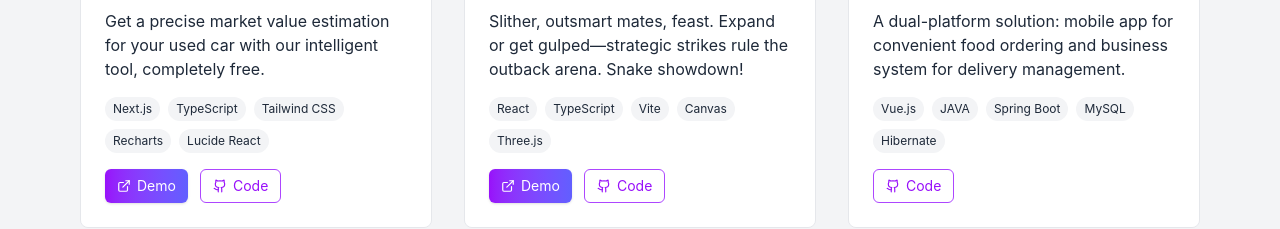
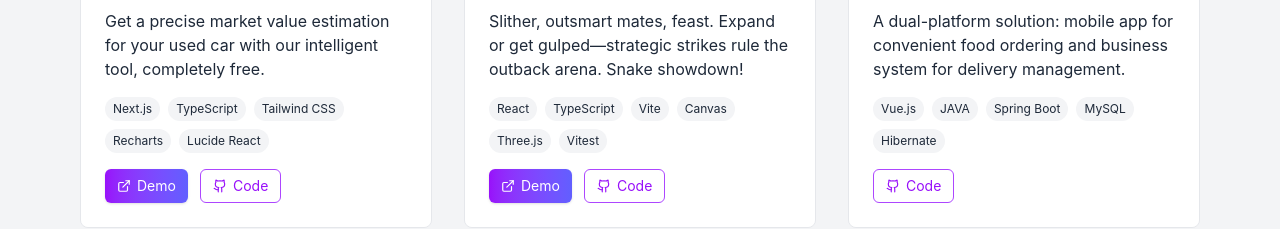
Before and after one commit to SmartRenaldo/MyPortfolio, a React (Vite) app in the folder my-portfolio/: page / in a window 1280 px wide. Shown: the part 1380-1609 px from the top of the page. Built offline with nearby package versions, Linux system fonts and the light colour scheme.

Commit message:
add tech

```diff
--- a/my-portfolio/src/data/projects.ts
+++ b/my-portfolio/src/data/projects.ts
@@ -24,7 +24,14 @@ export const projects: Project[] = [
     title: "Snake Battle",
     description:
       "Slither, outsmart mates, feast. Expand or get gulped—strategic strikes rule the outback arena. Snake showdown!",
-    technologies: ["React", "TypeScript", "Vite", "Canvas", "Three.js"],
+    technologies: [
+      "React",
+      "TypeScript",
+      "Vite",
+      "Canvas",
+      "Three.js",
+      "Vitest",
+    ],
     link: "https://snake-battle-yiqi.vercel.app/",
     github: "https://github.com/SmartRenaldo/snake-battle",
     image: "/images/snake-battle.jpg",
```
